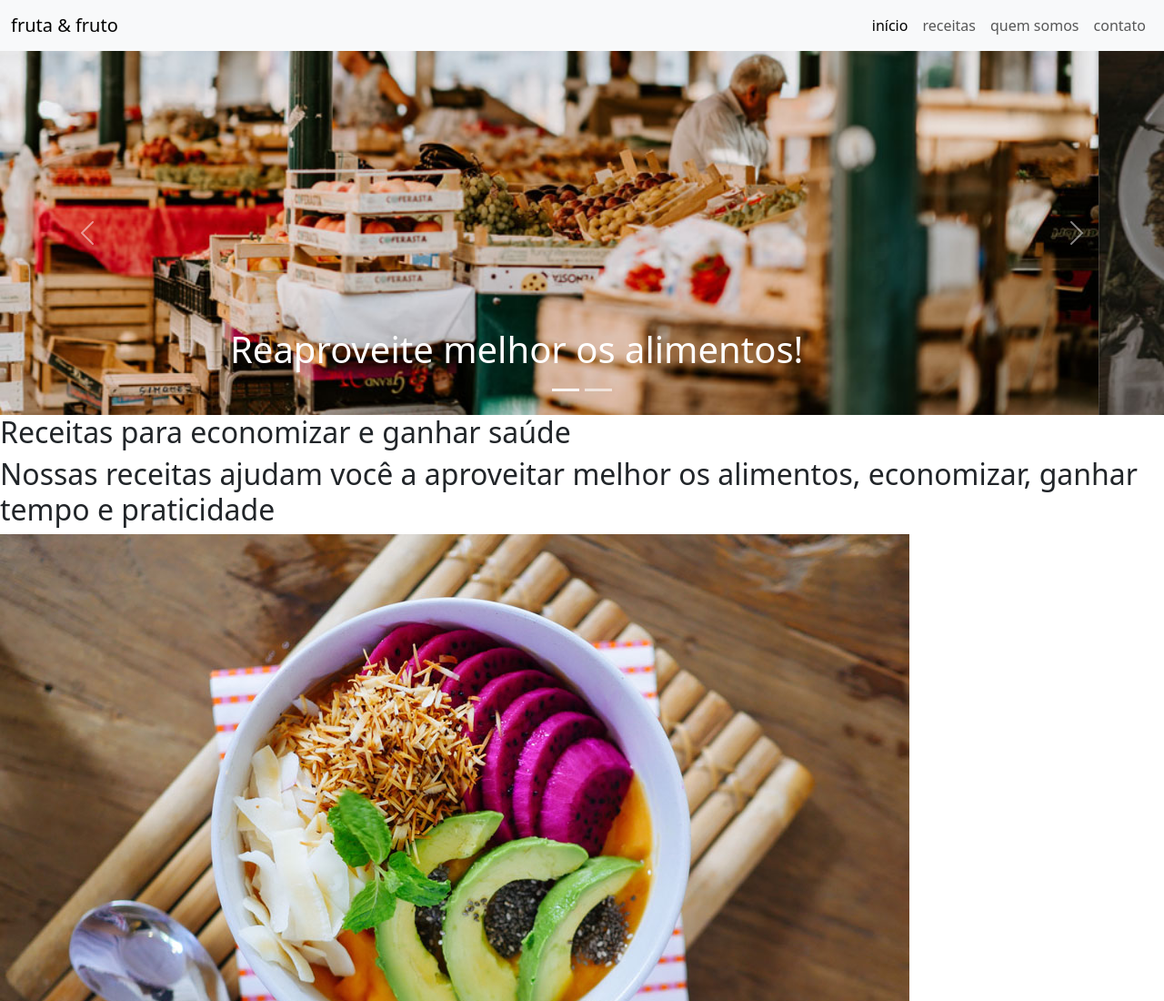
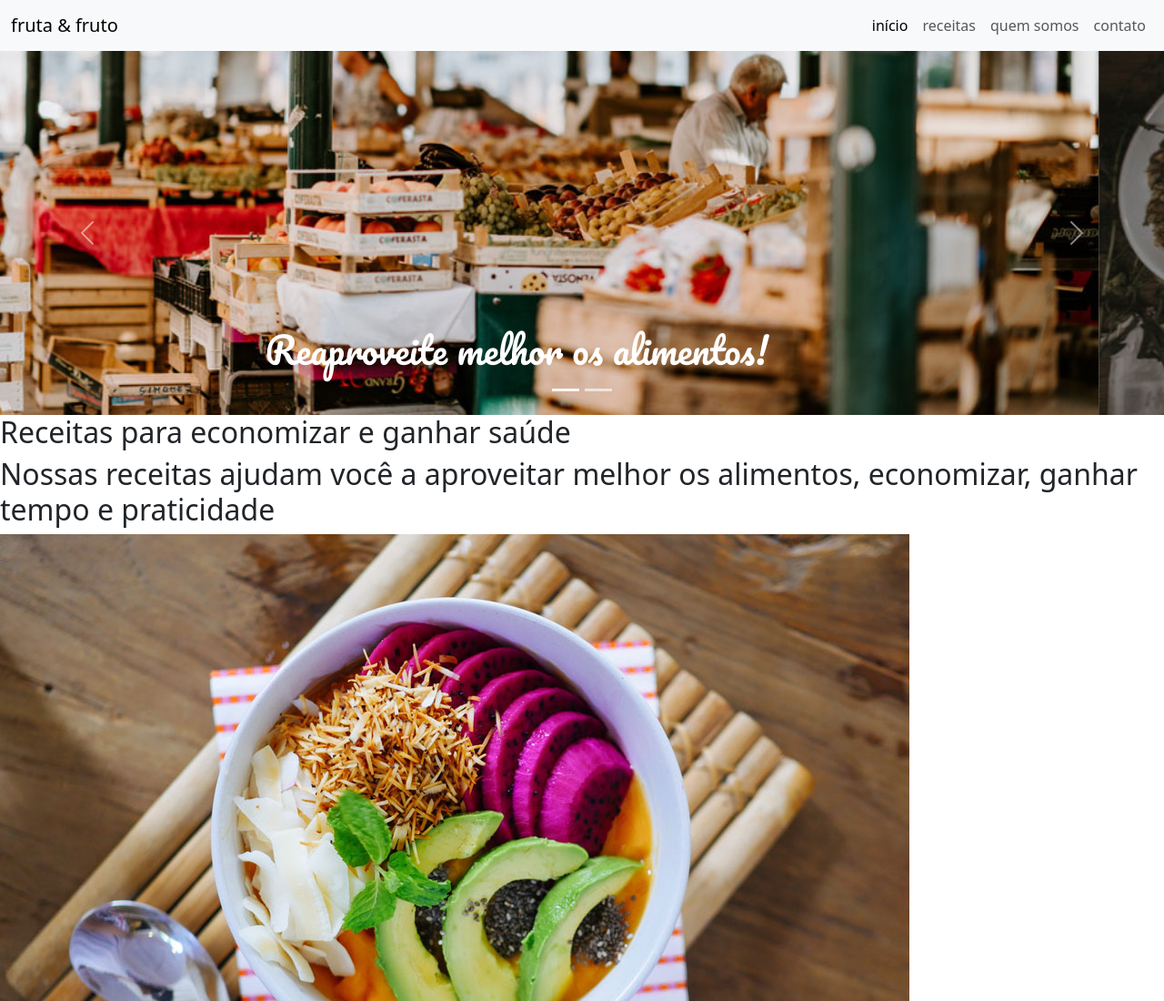
Before and after one commit to Rubendvb/bootstrap-landing-page, a plain HTML site: page index.html in a window 1280 px wide. Shown: the top 1100 px of the page at 91% size. Drawn offline with nearby package versions, Linux system fonts and the light colour scheme.

Commit message:
colocando font-family

```diff
--- a/index.html
+++ b/index.html
@@ -2,7 +2,13 @@
 <html lang="en">
   <head>
     <meta charset="utf-8" />
+    <link rel="preconnect" href="https://fonts.googleapis.com" />
+    <link rel="preconnect" href="https://fonts.gstatic.com" crossorigin />
     <meta name="viewport" content="width=device-width, initial-scale=1" />
+    <link
+      href="https://fonts.googleapis.com/css2?family=Pacifico&display=swap"
+      rel="stylesheet"
+    />
     <title>fruta e fruto</title>
     <link
       href="https://cdn.jsdelivr.net/npm/bootstrap@5.3.0/dist/css/bootstrap.min.css"
@@ -80,7 +86,9 @@
             alt="..."
           />
           <div class="carousel-caption d-none d-md-block">
-            <h1 class="text-white">Reaproveite melhor os alimentos!</h1>
+            <h1 class="text-white text__title">
+              Reaproveite melhor os alimentos!
+            </h1>
           </div>
         </div>
         <div class="carousel-item">
@@ -90,7 +98,7 @@
             alt="..."
           />
           <div class="carousel-caption d-none d-md-block">
-            <h1 class="text-white">Economize e ganhe em saúde!</h1>
+            <h1 class="text-white text__title">Economize e ganhe em saúde!</h1>
           </div>
         </div>
       </div>
--- a/src/style.css
+++ b/src/style.css
@@ -1,3 +1,7 @@
+.text__title {
+  font-family: "Pacifico", cursive;
+}
+
 .img-carrosel {
   object-fit: cover;
   object-position: 0 80%;
```
